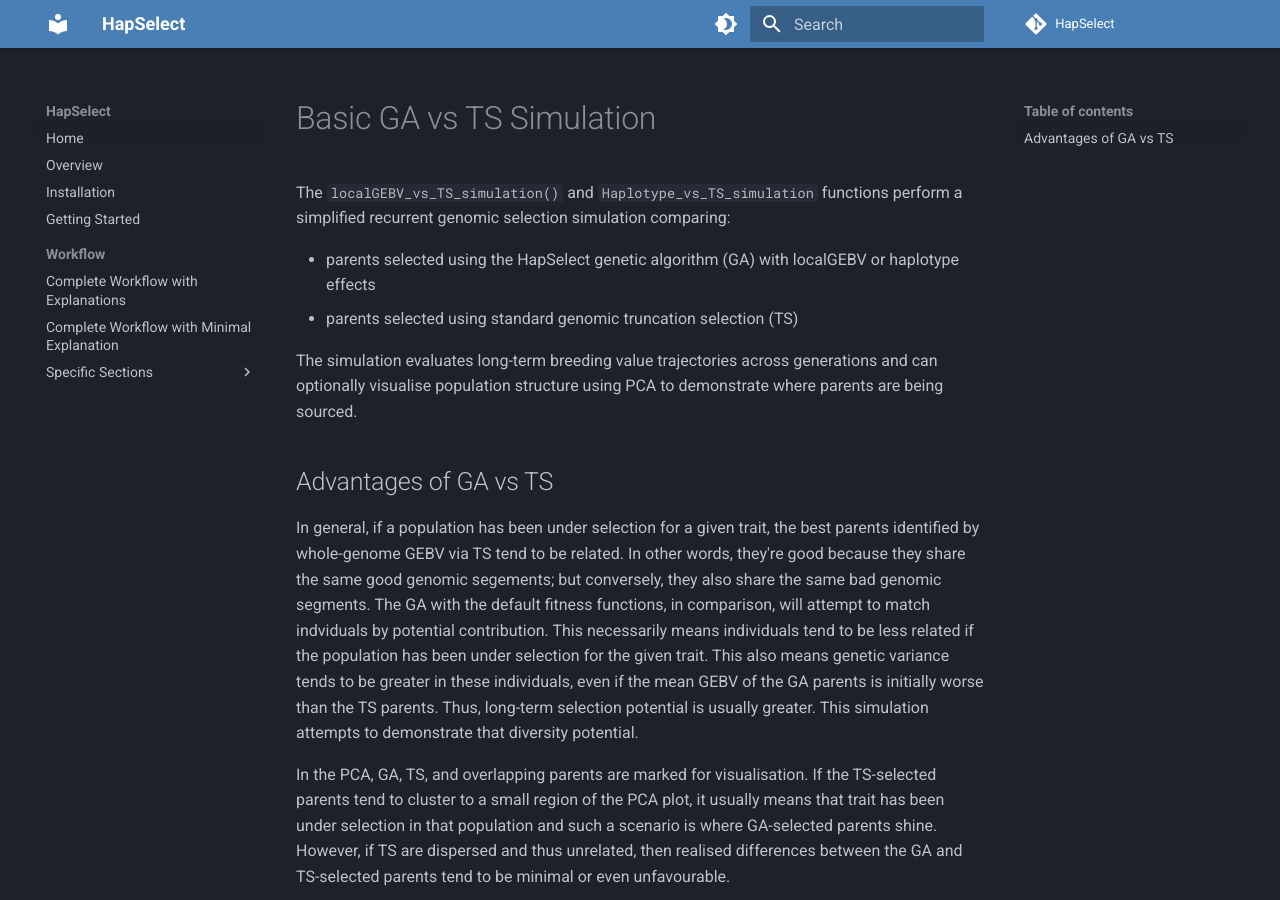
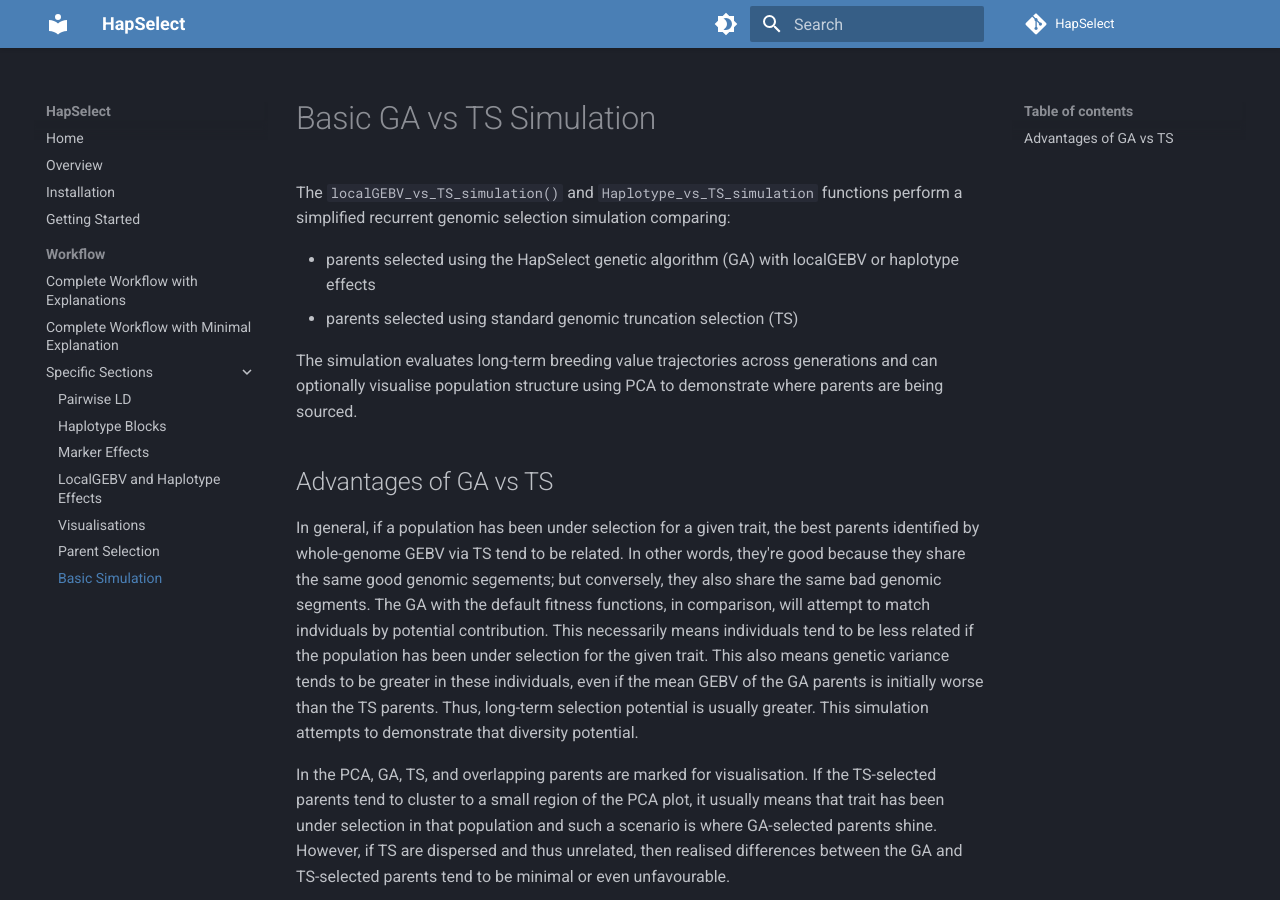
Before and after one commit to wrshf7/HapSelect-Docs, an MkDocs documentation site: the page built from docs/workflow/basic-simulation.md, in a window 1280 px wide and 900 px high. Built offline with MkDocs 1.6.1 and Material for MkDocs 9.7.7, drawn with Linux system fonts in a browser that asks for light colours; comment, search, counter and statistics services are not loaded.

Commit message:
Update mkdocs.yml

```diff
--- a/mkdocs.yml
+++ b/mkdocs.yml
@@ -64,5 +64,5 @@ nav:
         - LocalGEBV and Haplotype Effects: workflow/local-gebv.md
         - Visualisations: workflow/visualizations.md
         - Parent Selection: workflow/parent-selection.md
-        #- Basic Simulation: workflow/basic-simulation.md
+        - Basic Simulation: workflow/basic-simulation.md
   #- Function Reference: reference.md
```
